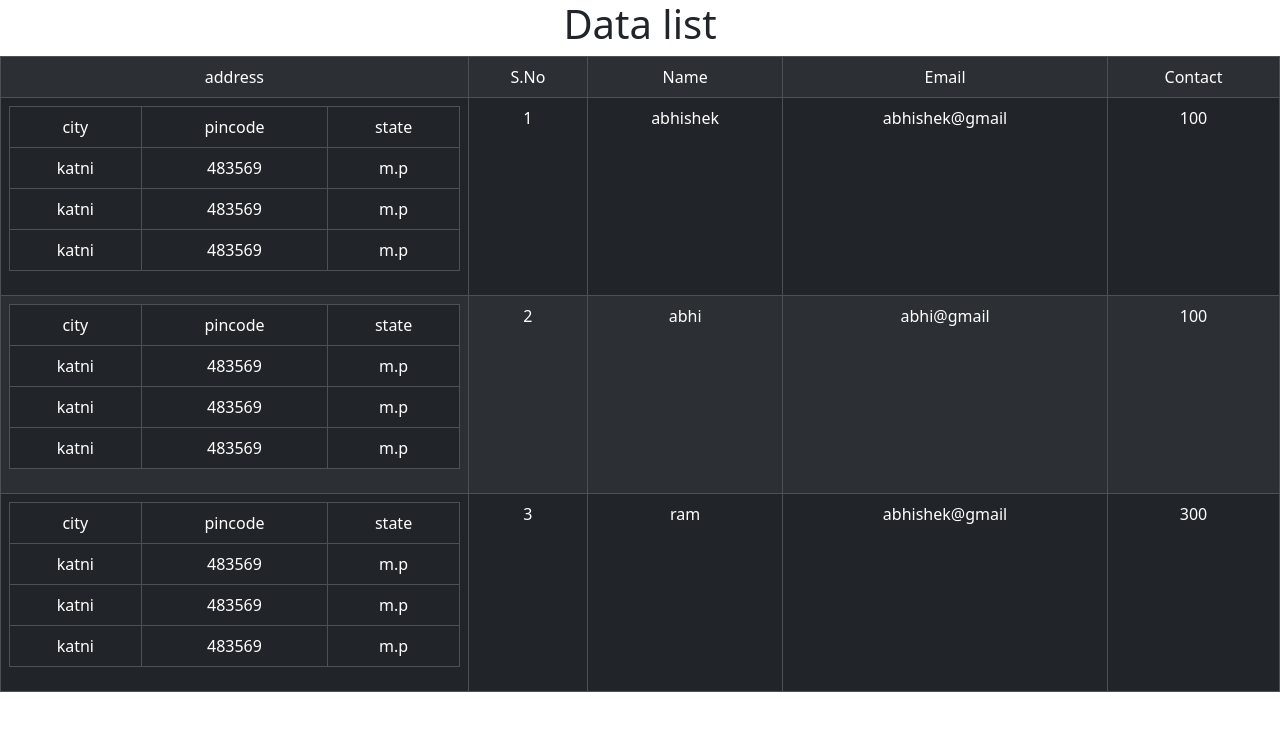
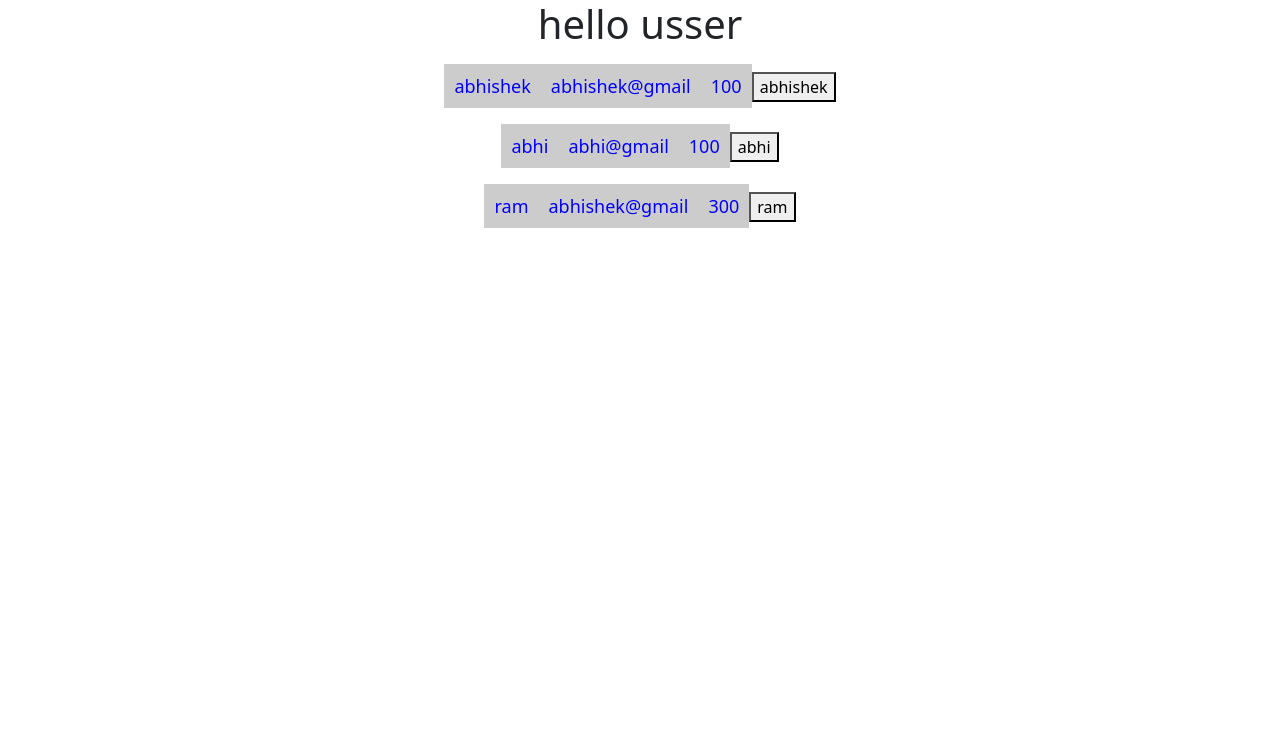
Before and after one commit to abhishektiwari2511/React.js, a React (Create React App) app: page / in a window 1280 px wide. Shown: the top 730 px of the page. Built offline with nearby package versions, Linux system fonts and the light colour scheme.

Commit message:
reuse component

```diff
--- a/src/App.css
+++ b/src/App.css
@@ -36,3 +36,11 @@
     transform: rotate(360deg);
   }
 }
+span{
+  font-size: 18px;
+  padding: 10px;
+  background: #ccc;
+  color: blue;
+  margin-bottom: 10px;
+    line-height: 60px
+}
--- a/src/App.js
+++ b/src/App.js
@@ -1,173 +1,60 @@
 // import logo from './logo.svg';
 import "./App.css";
-import { Table } from "react-bootstrap";
+
 import "bootstrap/dist/css/bootstrap.min.css";
+import User from "./User";
 
-// import React,{useState} from "react"
+
 function App() {
-  // const [count,setCount]=useState(0)
-  // const [data,setData]=useState(100)
+
   const data = [
     {
       name: "abhishek",
       email: "abhishek@gmail",
       contact: 100,
-      address: [
-        { city: "katni", pincode: 483569, state: "m.p" },
-        { city: "katni", pincode: 483569, state: "m.p" },
-        { city: "katni", pincode: 483569, state: "m.p" },
-      ],
+      address:{
+        city:"katni",
+        pincord:4288
+      }
+
     },
     {
       name: "abhi",
       email: "abhi@gmail",
       contact: 100,
-      address: [
-        { city: "katni", pincode: 483569, state: "m.p" },
-        { city: "katni", pincode: 483569, state: "m.p" },
-        { city: "katni", pincode: 483569, state: "m.p" },
-      ],
+      address:{
+        city:"katni",
+        pincord:4288
+      }
+
     },
     {
       name: "ram",
       email: "abhishek@gmail",
       contact: 300,
-      address: [
-        { city: "katni", pincode: 483569, state: "m.p" },
-        { city: "katni", pincode: 483569, state: "m.p" },
-        { city: "katni", pincode: 483569, state: "m.p" },
-      ],
+      address:{
+        city:"katni",
+        pincord:4288
+      }
+
+
     },
   ];
-  // data.map((item)=>console.log(item))
-
-  return (
+ const ram = ()=>{
+  alert('hello')
+  // data.map((it)=>(
+    // alert(`hello ${it.name} from `+it.address.city)
+  // ))
+ }
+ return (
     <div className="App">
-      <h1>Data list</h1>
-      <Table striped variant="dark" bordered>
-        <tbody>
-          <tr>
-          <td>address</td>
-          <td>S.No</td>
-          <td>Name</td>
-          <td>Email</td>
-          <td>Contact</td>
-        </tr>
-          {data.map((it, i) => (
-            <tr key={i}>
-              <td>
-                  <Table variant="dark" bordered hover>
-                    <tbody>
-                    <tr >
-                        <td>city</td>
-                        <td>pincode</td>
-                        <td>state</td>
-                      </tr>
-                {it.address.map((em, o) => (
-                      <tr key={o}>
-                        <td>{em.city}</td>
-                        <td>{em.pincode}</td>
-                        <td>{em.state}</td>
-                      </tr>
-                ))}
-                </tbody>
-              </Table>
-              </td>
-              <td> {i + 1}</td>
-              <td>{it.name}</td>
-              <td>{it.email}</td>
-              <td>{it.contact}</td>
-            </tr>
-          ))}
-        </tbody>
-      </Table>
-    </div>
-  );
-}
+      <h1>hello usser</h1>
+      {
+        data.map((item,i)=>(
+          <User item={item} ram={ram} key={i} />
+        ))
+      }
+     </div>
+    ) }
 
 export default App;
-
-// import './App.css';
-// import React from 'react'
-// import { Table } from 'react-bootstrap'
-// function App() {
-//   const users = [
-//     {
-//       name: 'Anil', email: 'anil@test.com', address: [
-//         { hm: '101', city: 'Noida', country: 'India' },
-//         { hm: '10', city: 'Gurgaon', country: 'India' },
-//         { hm: '23', city: 'Noida', country: 'India' },
-//         { hm: '45', city: 'Delhi', country: 'India' },
-//       ]
-//     },
-//     {
-//       name: 'Burce', email: 'bruce@test.com', address: [
-//         { hm: '101', city: 'Noida', country: 'India' },
-//         { hm: '10', city: 'Gurgaon', country: 'India' },
-//         { hm: '23', city: 'Noida', country: 'India' },
-//         { hm: '45', city: 'Delhi', country: 'India' },
-//       ]
-//     },
-//     {
-//       name: 'Peter', email: 'peter@test.com', address: [
-//         { hm: '101', city: 'Noida', country: 'India' },
-//         { hm: '10', city: 'Gurgaon', country: 'India' },
-//         { hm: '23', city: 'Noida', country: 'India' },
-//         { hm: '45', city: 'Delhi', country: 'India' },
-//       ]
-//     },
-//     {
-//       name: 'Sam', email: 'sam@test.com', address: [
-//         { hm: '101', city: 'Noida', country: 'India' },
-//         { hm: '10', city: 'Gurgaon', country: 'India' },
-//         { hm: '23', city: 'Noida', country: 'India' },
-//         { hm: '45', city: 'Delhi', country: 'India' },
-//       ]
-//     },
-//   ]
-//   return (
-//     <div className="App">
-//       <h1>List with Nested Array</h1>
-//       <Table variant="dark"  >
-//         <tbody>
-//           <tr>
-//           <td>S.N</td>
-//             <td>Name</td>
-//             <td>Email</td>
-//             <td>Address</td>
-//           </tr>
-//           {
-//             users.map((item,i)=>
-//             <tr key={i}>
-//                <td>{i+1}</td>
-//             <td>{item.name}</td>
-//           <td>{item.email}</td>
-//             <td>
-//               {/*  */}
-//               <Table striped variant="dark" >
-//         <tbody>
-//               {
-//                 item.address.map((data)=>
-
-//                 <tr>
-//                   <td>{data.hm}</td>
-//                   <td>{data.city}</td>
-//                   <td>{data.country}</td>
-//                 </tr>
-//                 )
-//               }
-//               </tbody>
-//               </Table>
-//               {/*  */}
-//             </td>
-//           </tr>
-//           )
-//           }
-//         </tbody>
-//       </Table>
-
-//     </div>
-//   );
-// }
-
-// export default App;
--- /dev/null
+++ b/src/User.js
@@ -0,0 +1,15 @@
+
+
+export default function User (props){
+    // const ram= ()=>{
+    // alert(`hello ${props.item.name} from `+props.item.address.city)
+    // }
+    return (
+        <div>
+            <span>{props.item.name}</span>
+            <span>{props.item.email}</span>
+            <span>{props.item.contact}</span>
+            <button onClick={props.ram}>{props.item.name}</button>
+        </div>
+    )
+}
```
